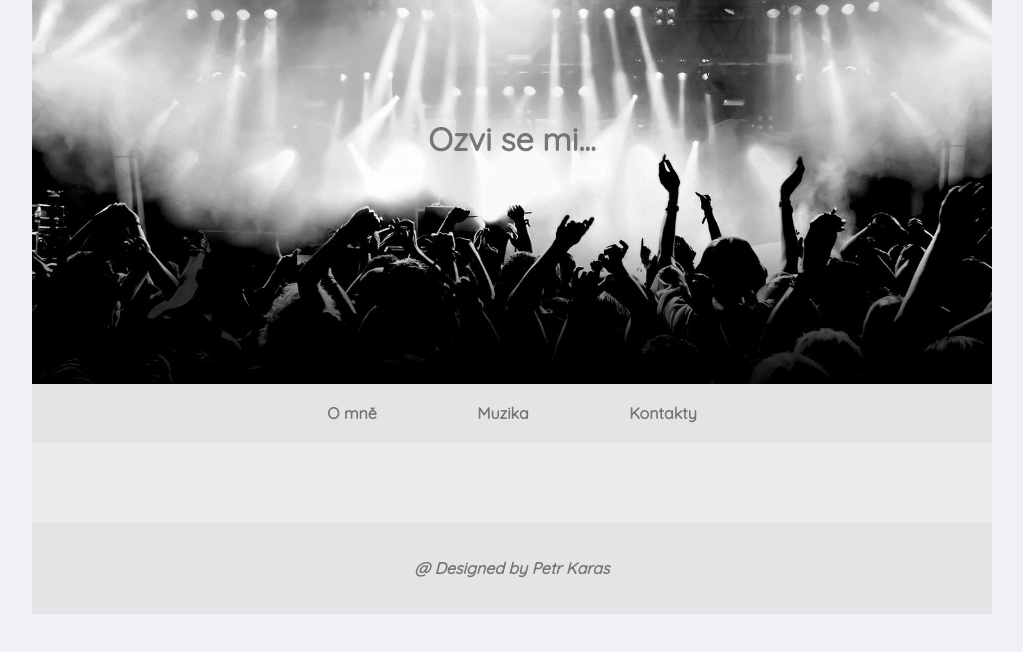
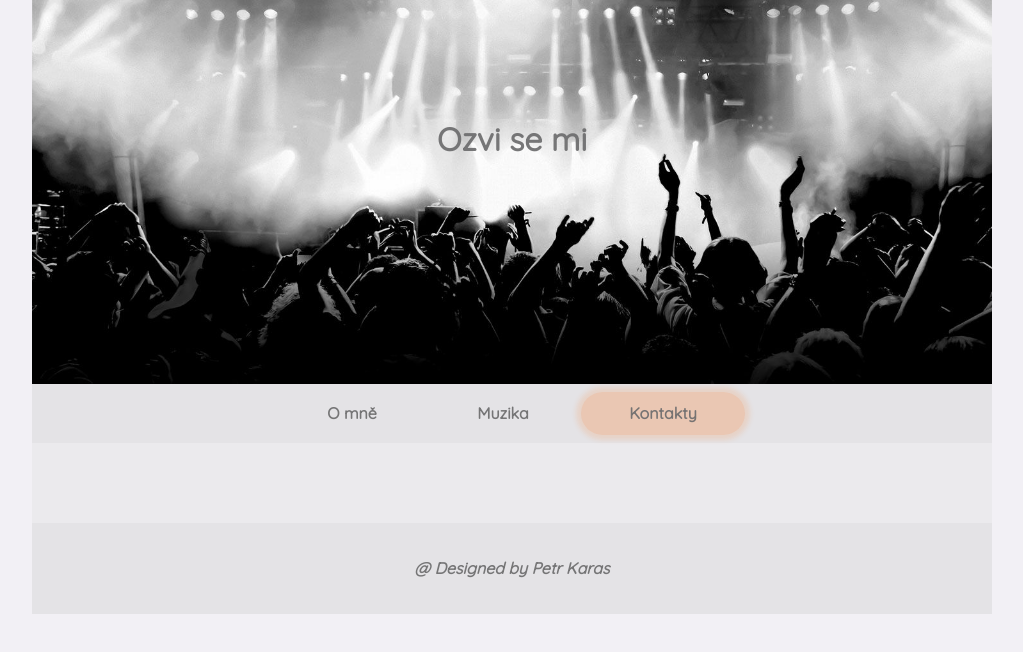
Before and after one commit to tvorimweb-2021-praha-jaro/du-01-vizitka-petrcoding, a plain HTML site: page contacts.html in a window 1280 px wide. Shown: the whole page, without its empty margins (128-1151 px from the left). Drawn offline with Linux system fonts and the light colour scheme.

Commit message:
Design navigačního panelu

```diff
--- a/contacts.html
+++ b/contacts.html
@@ -15,7 +15,7 @@
 
     <!--header-->
     <header class="header-page">
-        <h1>Ozvi se mi...</h1>
+        <h1>Ozvi se mi</h1>
     </header>
 
     <!--info-->
@@ -25,7 +25,7 @@
             <ul class="menu">
                 <li class="nav-list"><a href="index.html">O mně</a></li>
                 <li class="nav-list"><a href="music.html">Muzika</a></li>
-                <li class="nav-list"><a href="contacts.html">Kontakty</a></li>
+                <li class="nav-list current-page"><a href="contacts.html">Kontakty</a></li>
             </ul>
         </nav>
 
--- a/style.css
+++ b/style.css
@@ -118,8 +118,13 @@ nav a {
 
 
 nav a:hover {
-    background-color: rgb(248, 213, 116);
+    background-color: rgba(245, 205, 94, 0.801);
     box-shadow: 0 0px 5px 5px rgba(248, 213, 116, 0.603);
+}
+
+.current-page a {
+    background-color: rgba(247, 126, 45, 0.274);
+    box-shadow: 0 0px 5px 5px rgba(247, 126, 45, 0.164);
 }
 
 ul a {
```
Also changed, not shown: index.html (+1 -1 lines), music.html (+1 -1 lines).
